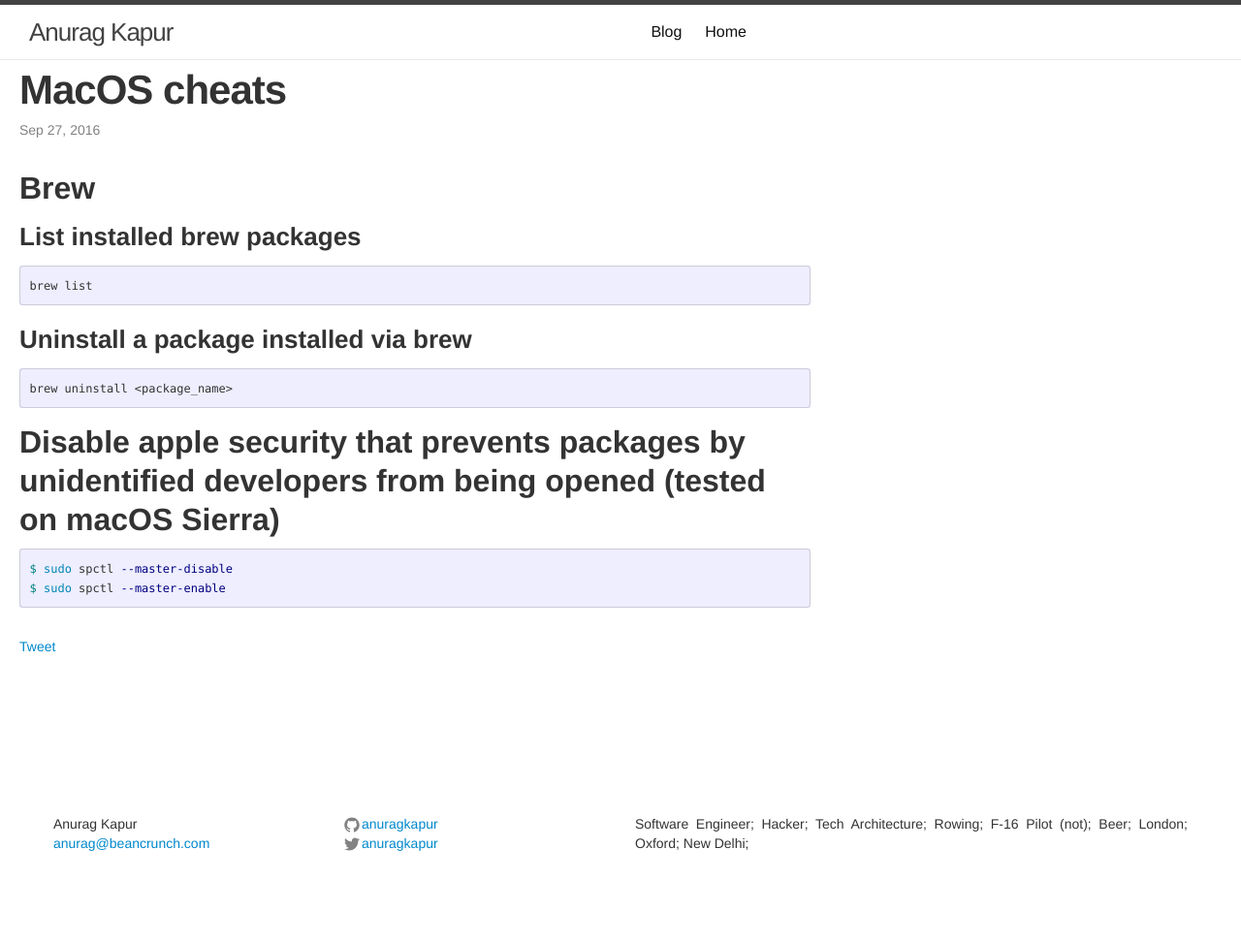
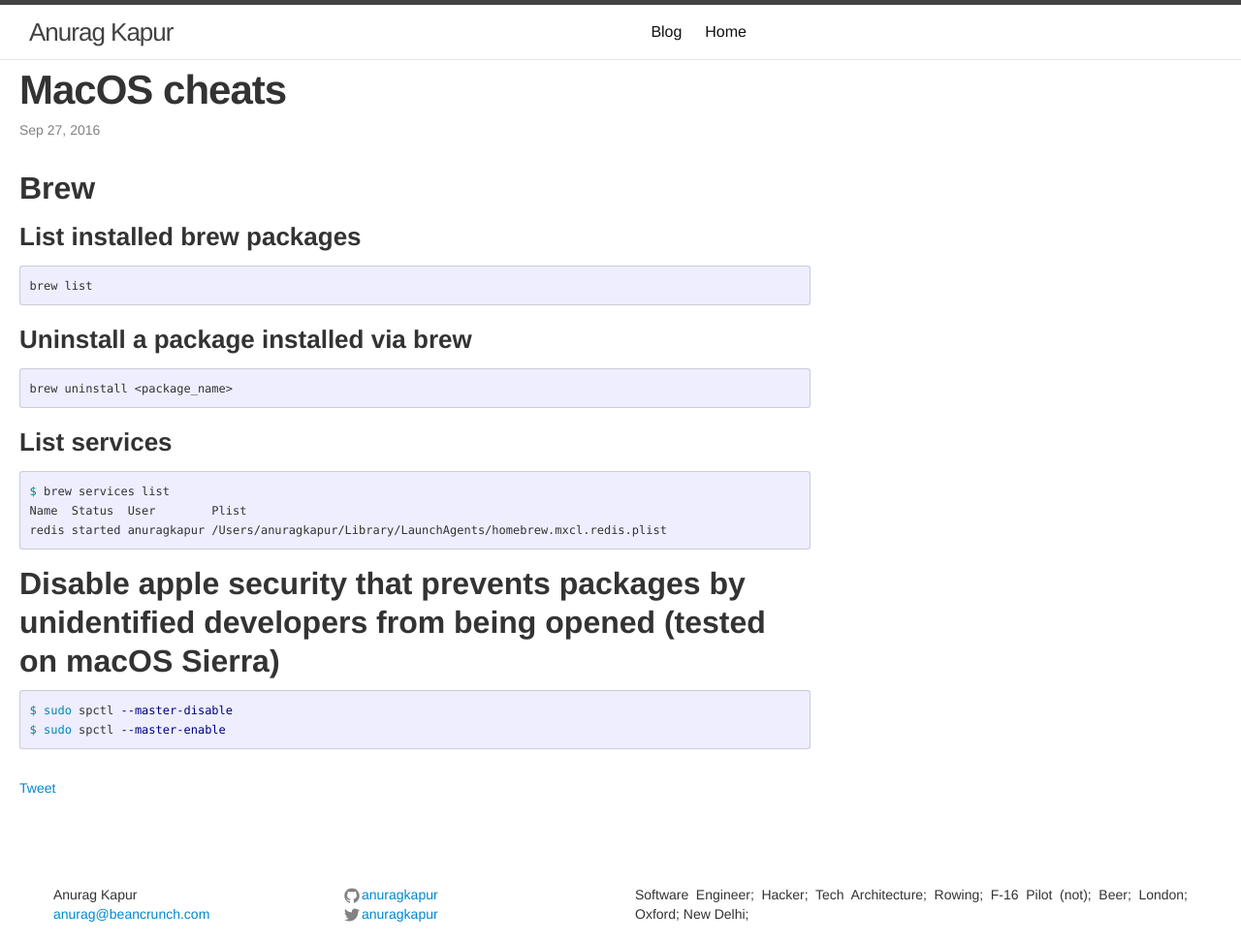
Before and after one commit to anuragkapur/anuragkapur.github.io, a Jekyll site: the page built from blog/cheat-sheets/_posts/2016-09-27-mac-cheats.md, in a window 1280 px wide. Shown: the whole page at 97% size. Built offline with Jekyll 4.4.1, drawn with Linux system fonts in a browser that asks for light colours; comment, search, counter and statistics services are not loaded; before the commit the page ends 900 px from its top, so only the background shows below that.

Commit message:
Add brew command

````diff
--- a/blog/cheat-sheets/_posts/2016-09-27-mac-cheats.md
+++ b/blog/cheat-sheets/_posts/2016-09-27-mac-cheats.md
@@ -17,6 +17,12 @@
 ```shell
 brew uninstall <package_name>
 ```
+### List services
+```bash
+$ brew services list
+Name  Status  User        Plist
+redis started anuragkapur /Users/anuragkapur/Library/LaunchAgents/homebrew.mxcl.redis.plist
+```
 
 ## Disable apple security that prevents packages by unidentified developers from being opened (tested on macOS Sierra)
 
````
